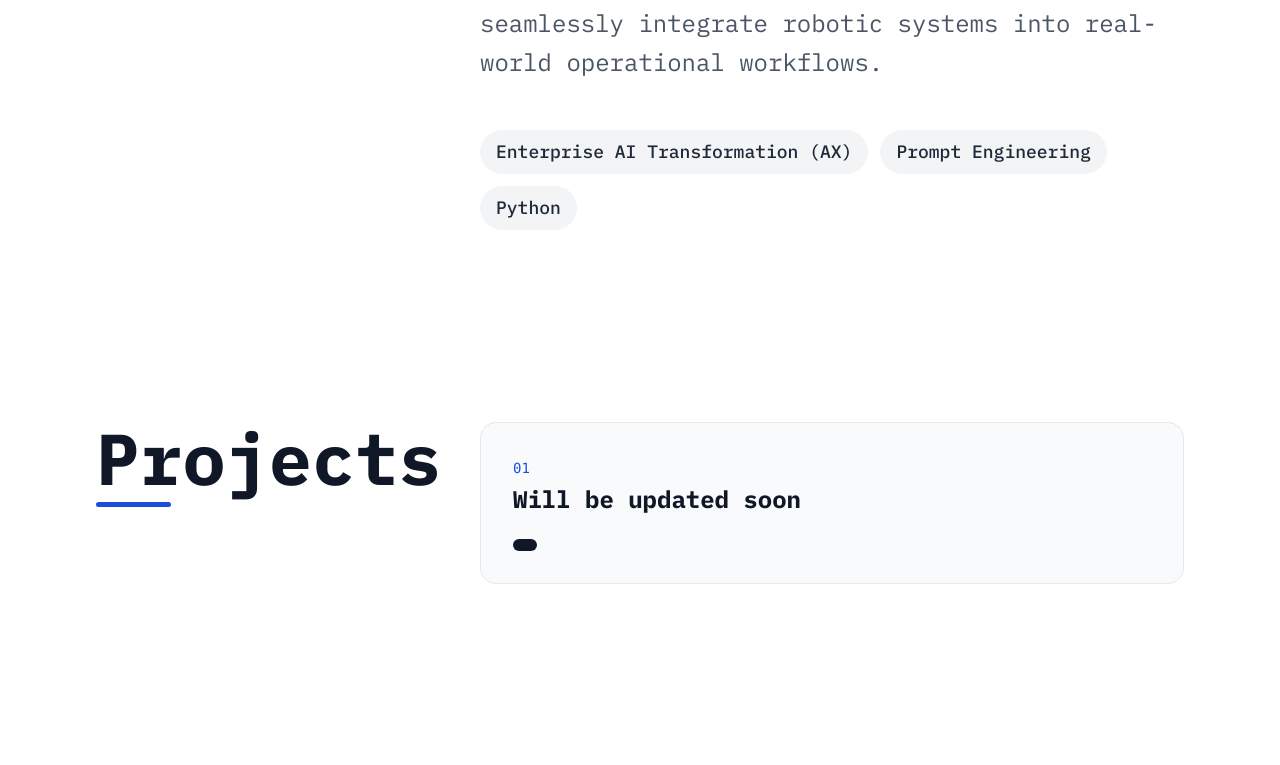
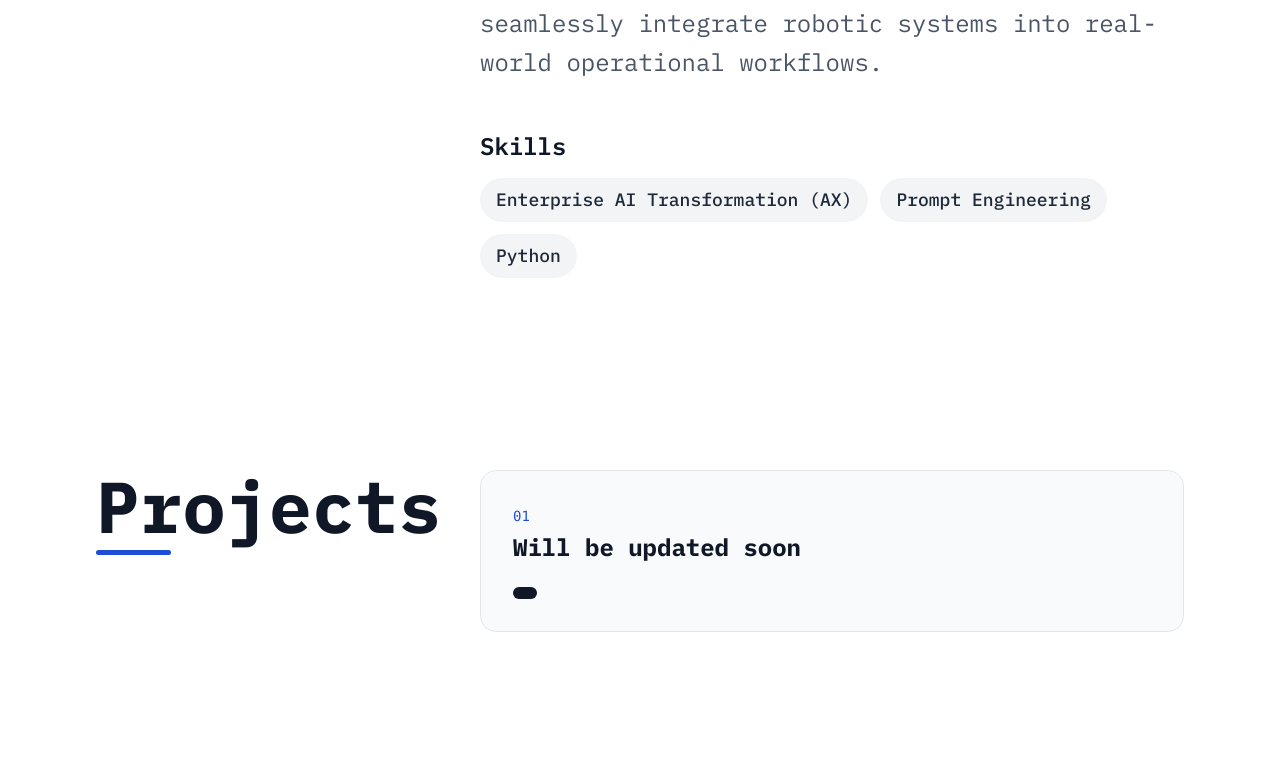
Before and after one commit to twenty4-lee/twenty4-lee.github.io, an Astro site: page / in a window 1280 px wide. Shown: the part 1243-2008 px from the top of the page. Built offline with nearby package versions, Linux system fonts and the light colour scheme; Astro itself is replaced by a stand-in of ours.

Commit message:
Add skills section heading

```diff
--- a/src/components/About.astro
+++ b/src/components/About.astro
@@ -24,6 +24,9 @@ import { siteConfig } from "../config";
         </p>
 
         <div class="pt-4">
+          <h3 class="mb-4 text-xl sm:text-2xl font-semibold text-gray-900">
+            Skills
+          </h3>
           <div class="flex flex-wrap gap-3">
             {
               siteConfig.skills.map((skill) => (
```
